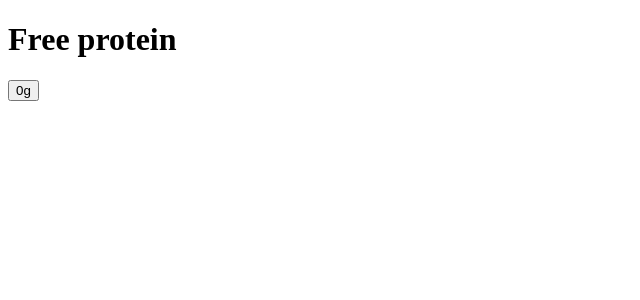
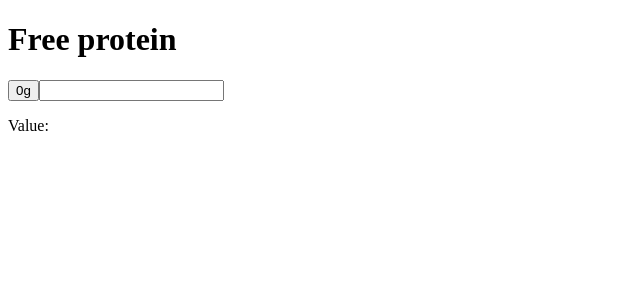
Before and after one commit to alessandrofelici/Fluent, a React (Vite) app in the folder Fluent/: page / in a window 1280 px wide. Shown: the top 300 px of the page, without its empty margins (0-640 px from the left). Built offline with nearby package versions, Linux system fonts and the light colour scheme.

Commit message:
Added textbox

```diff
--- a/Fluent/src/App.tsx
+++ b/Fluent/src/App.tsx
@@ -1,19 +1,26 @@
 import { useState } from 'react'
 
 function App() {
+  const [value, setValue] = useState('');
   const [count, setCount] = useState(0)
 
   function handleClick() {
     setCount(count+1);
   }
 
+  function handleChange(event: React.ChangeEvent<HTMLInputElement>) {
+    setValue(event.target.value);
+  }
+
   return (
-    <>
+    <div>
       <h1>Free protein</h1>
       <button type="button" onClick={() => handleClick()}>
         {count}g
       </button>
-    </>
+      <input type="text" value={value} onChange={(value) => handleChange(value)} />
+      <p>Value: {value}</p>
+    </div>
   )
 }
 
```
